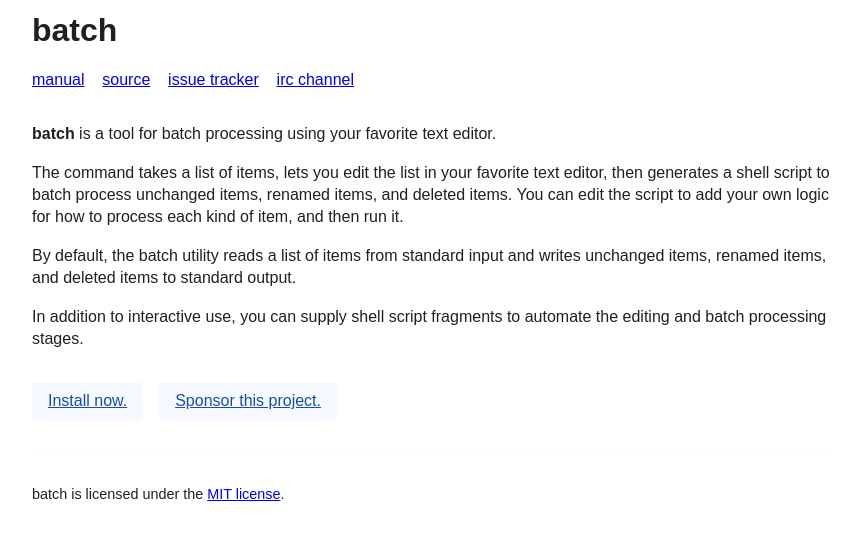
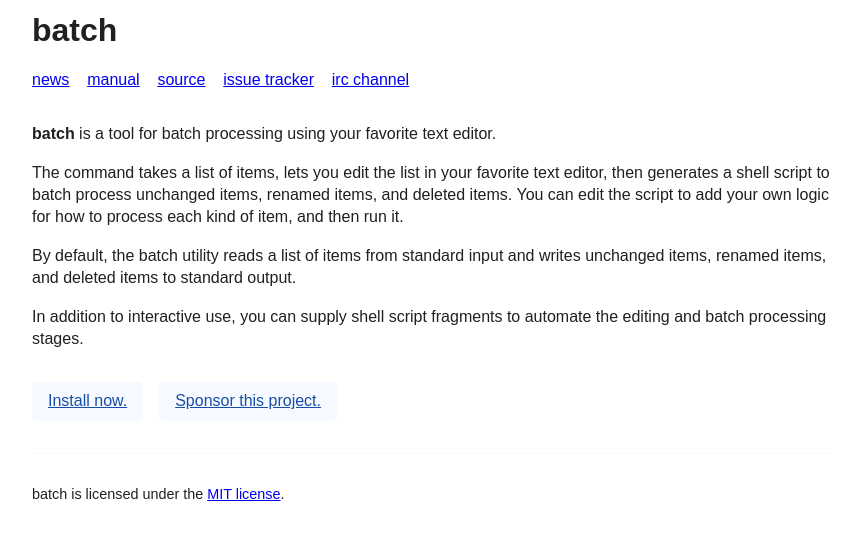
Before and after one commit to taupiqueur/batch, a plain HTML site: page extra/website/batch.html in a window 1280 px wide. Shown: the whole page, without its empty margins (208-1068 px from the left). Drawn offline with Linux system fonts and the light colour scheme.

Commit message:
Add a link to the changelog

```diff
--- a/extra/website/batch.html
+++ b/extra/website/batch.html
@@ -12,6 +12,9 @@
     </header>
     <nav>
       <ul>
+        <li>
+          <a href="https://github.com/taupiqueur/batch/blob/master/CHANGELOG.md">News</a>
+        </li>
         <li>
           <a href="batch.1.html">Manual</a>
         </li>
```
